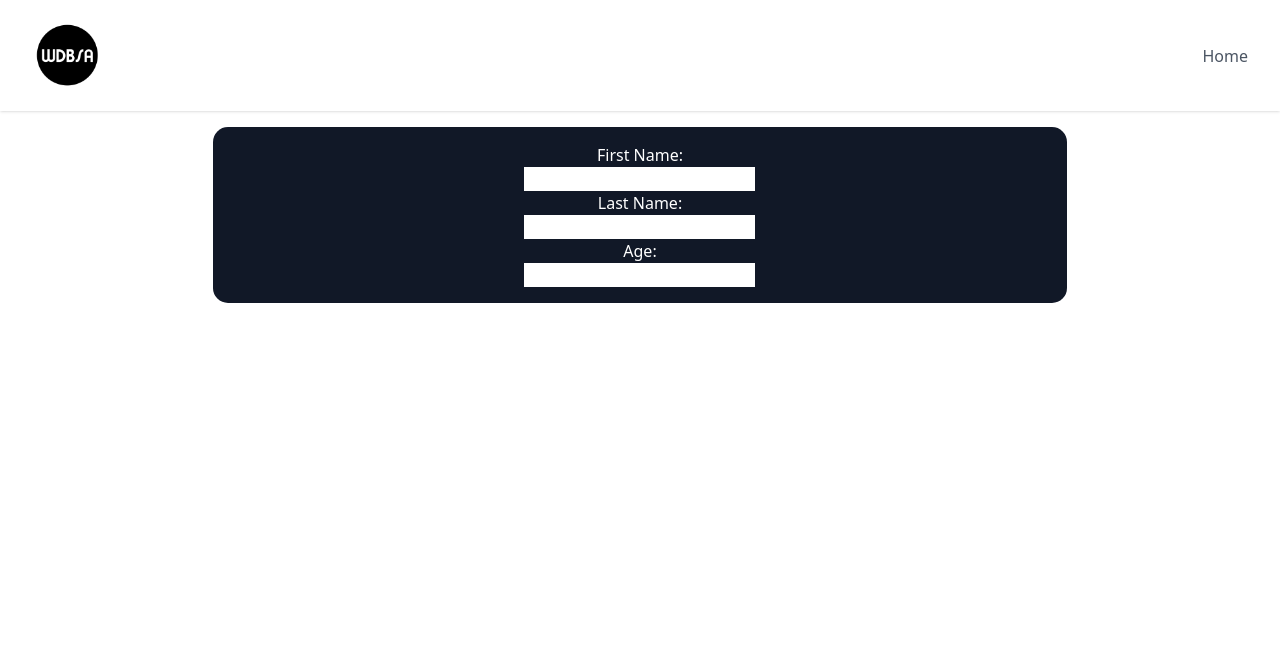
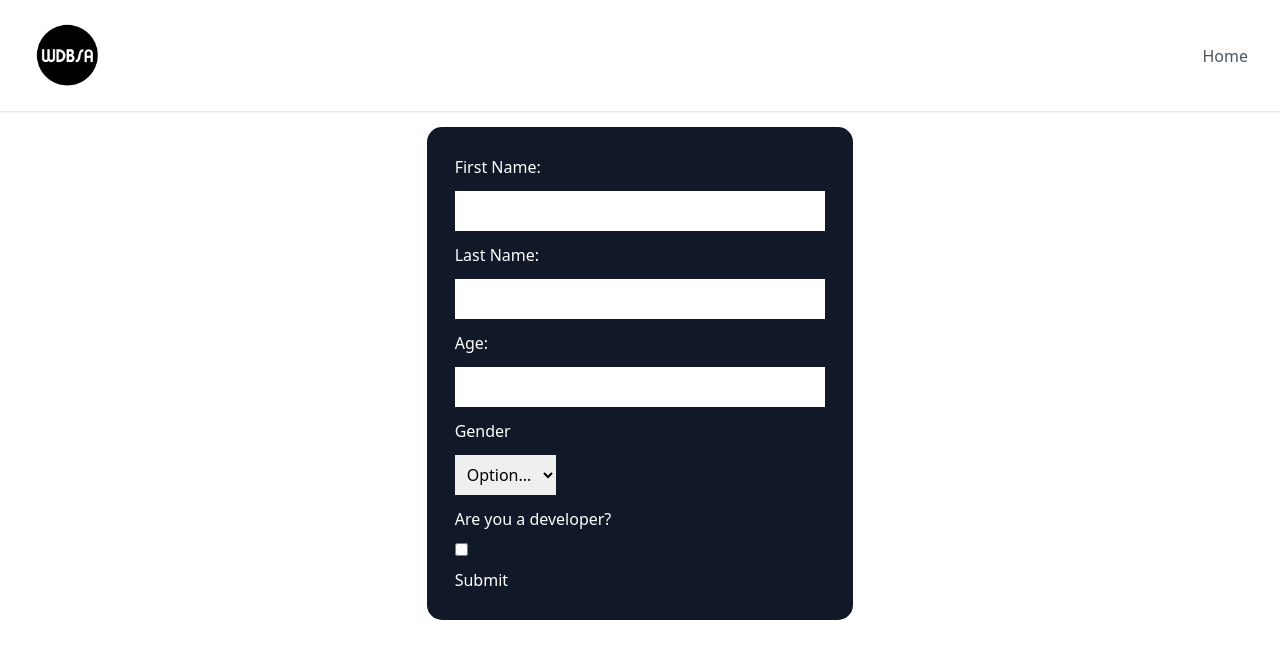
Before and after one commit to wdbsa/react-hook-form-tutorial, a React (Create React App) app: page / in a window 1280 px wide. Shown: the top 658 px of the page. Built offline with nearby package versions, Linux system fonts and the light colour scheme.

Commit message:
error validation in react-hook-form

```diff
--- a/src/Pages/Home.tsx
+++ b/src/Pages/Home.tsx
@@ -5,21 +5,43 @@ import { useForm } from 'react-hook-form';
 
 let renderCount: number = 0;
 
+interface FormValues {
+    firstName: string;
+    lastName: string;
+    age: number;
+    gender: string;
+    developer: string;
+}
+
 const Home = () => {
     renderCount++;
+
+    const { register, handleSubmit } = useForm<FormValues>();
 
     return (
         <div className="container w-full h-full items-center justify-center ">
             <Navbar />
-            <form className="w-8/12 h-full flex flex-col items-center justify-center mx-auto my-4 p-4  bg-gray-900 rounded-[15px]">
+            <form onSubmit={handleSubmit((data) => console.log(data))} className="w-4/12 h-full flex flex-col items-start justify-center mx-auto my-4 p-7  bg-gray-900 rounded-[15px]">
                <label htmlFor="firstName" className="text-white">First Name:</label>
-               <input name="firstName" id="firstName" className="border-slate-200" />
+               <input {...register("firstName", { required: true })}  id="firstName" className="border-slate-200 w-full p-2 my-3" />
 
                <label htmlFor="lastName" className="text-white">Last Name:</label>
-               <input name="lastName" id="lastName" className="border-slate-200" />
+               <input {...register("lastName")} id="lastName" className="border-slate-200 w-full p-2 my-3" />
 
                <label htmlFor="age" className="text-white">Age:</label>
-               <input type="number" name="age" id="age" className="border-slate-200" />
+               <input {...register("age")} type="number" id="age" className="border-slate-200 w-full p-2 my-3" />
+
+               <label htmlFor="gender" className="text-white">Gender</label>
+               <select {...register("gender")} id="option" className="p-2 my-3">
+                    <option value="">Option...</option>
+                    <option value="male">Male</option>
+                    <option value="female">Female</option>
+               </select>
+
+               <label htmlFor="developer" className="text-white">Are you a developer?</label>
+               <input {...register("developer")} id="developer" type="checkbox" value="yes" className="border-slate-200 p-2 my-3" />
+
+                <input className="text-white" type="submit" />
             </form>
         </div>
      );
```
